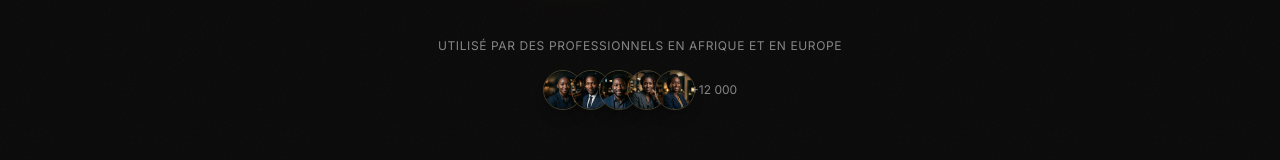
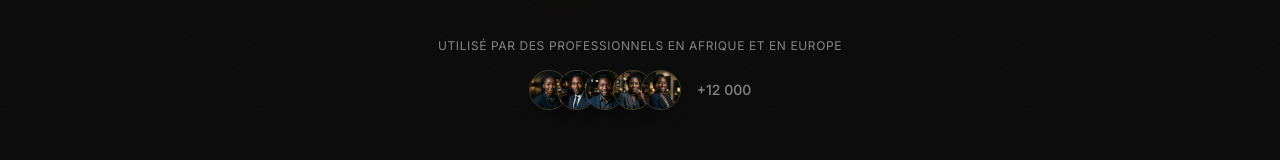
Before and after one commit to rahmaneking-sudo/cvpro, a React (Vite) app in the folder client/: page / in a window 1280 px wide. Shown: the part 629-789 px from the top of the page. Built offline with nearby package versions, Linux system fonts and the light colour scheme; no server answers; a web font is replaced by a local one.

Commit message:
fix: adjust spacing between overlapping avatars and text

```diff
--- a/client/src/components/landing/Hero.jsx
+++ b/client/src/components/landing/Hero.jsx
@@ -108,17 +108,19 @@ export default function Hero() {
           initial={{ opacity: 0 }}
           animate={{ opacity: 1 }}
           transition={{ duration: 1, delay: 1.8 }}
-          className="mt-4 flex items-center justify-center -space-x-3"
+          className="mt-4 flex items-center justify-center gap-4"
         >
+          <div className="flex -space-x-3">
             {[1, 2, 3, 4, 5].map((num) => (
               <img
                 key={num}
                 src={`/images/profiles/profile${num}.png`}
                 alt={`Utilisateur professionnel ${num}`}
-              className="w-10 h-10 rounded-full border border-[rgba(201,169,110,0.3)] object-cover shadow-lg"
+                className="w-10 h-10 rounded-full border border-[rgba(201,169,110,0.3)] object-cover shadow-lg relative z-10"
               />
             ))}
-          <span className="text-xs text-[var(--color-white-muted)] ml-2">+12 000</span>
+          </div>
+          <span className="text-sm font-medium text-[var(--color-white-muted)]">+12 000</span>
         </motion.div>
       </div>
 
```
Lines whose indentation alone changed are shown as unchanged.
